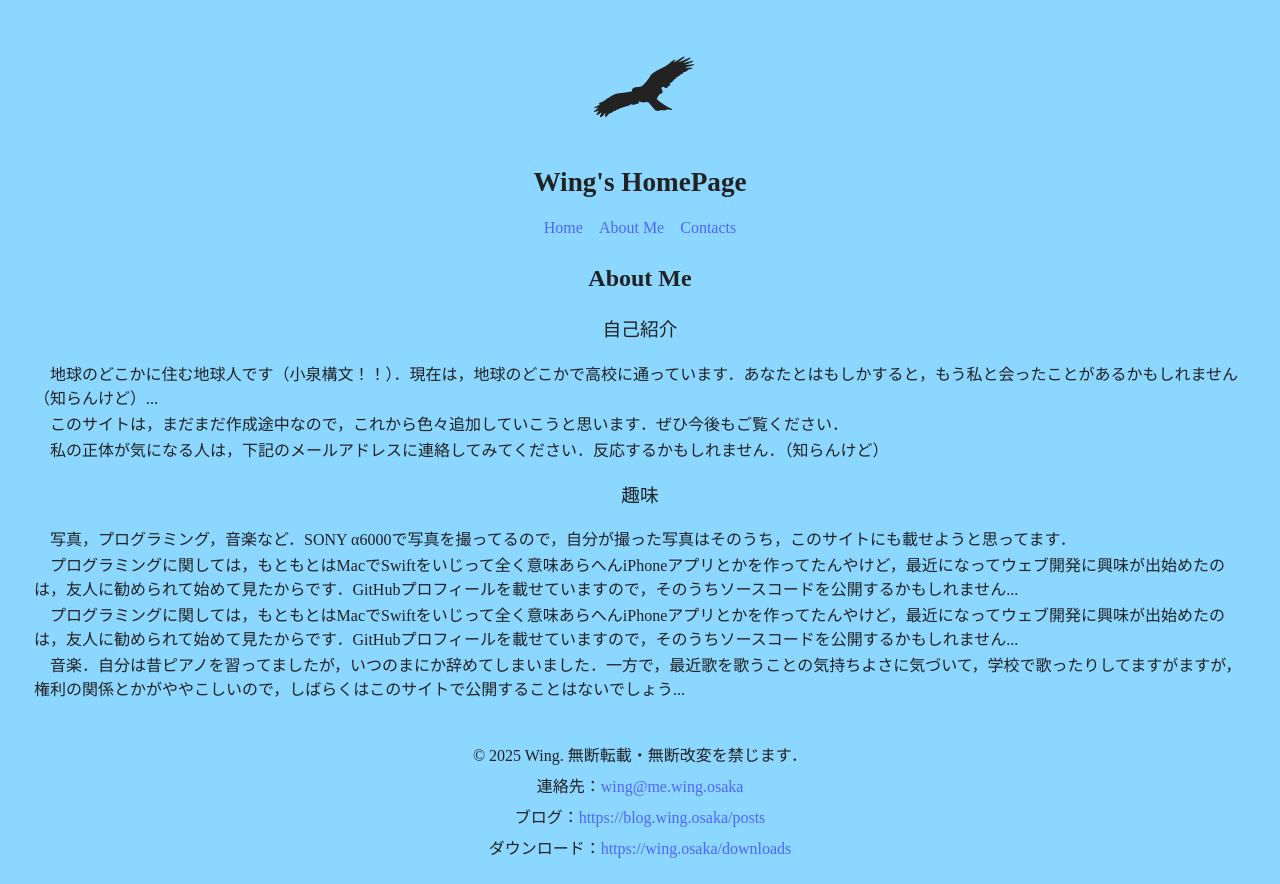
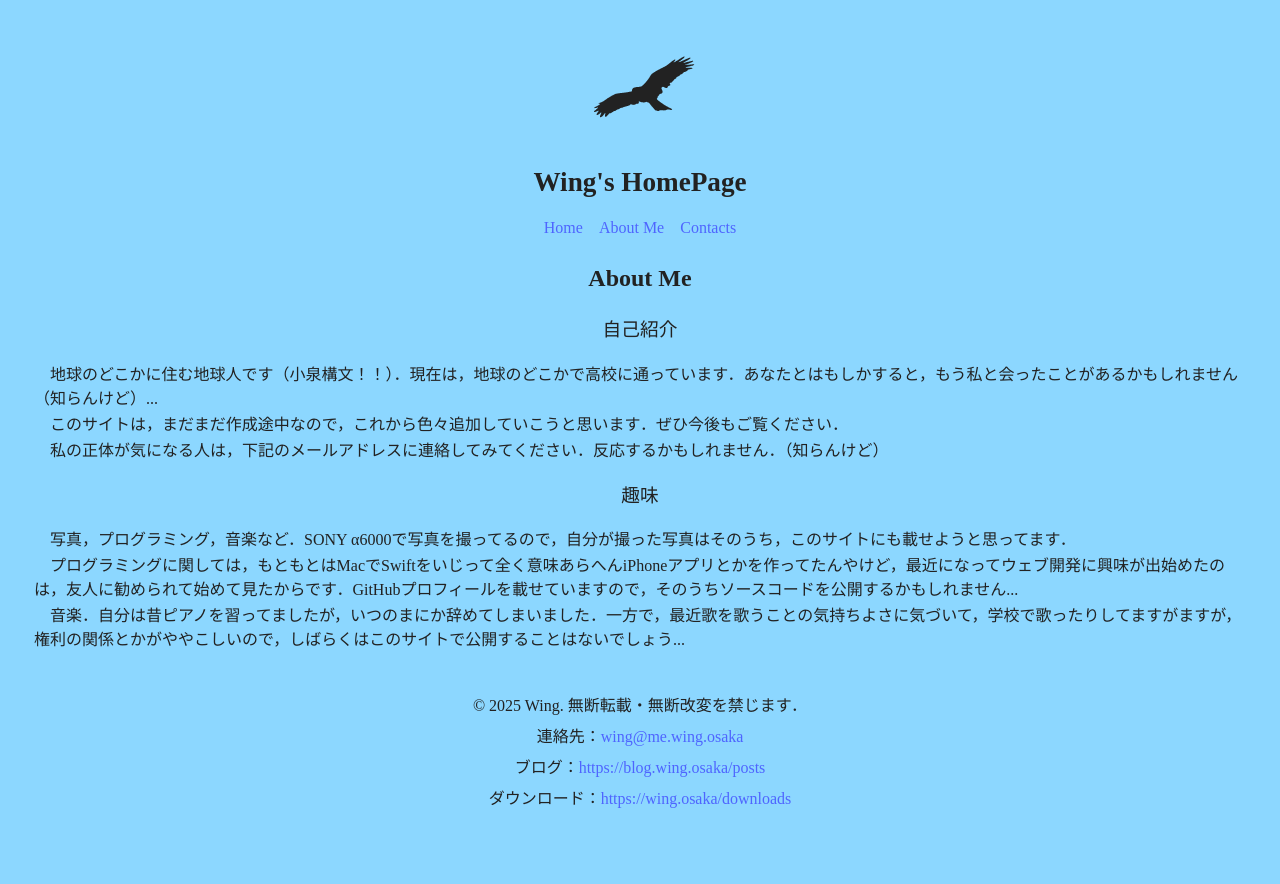
Before and after one commit to te-wing/wing-site-react, a React (Vite) app: page /about in a window 1280 px wide. After the commit the page ends 834 px from the top, so only its background shows below. Built offline with nearby package versions, Linux system fonts and the light colour scheme; a web font is replaced by a local one.

Commit message:
About.jsx を更新
delete

```diff
--- a/src/pages/About.jsx
+++ b/src/pages/About.jsx
@@ -15,7 +15,6 @@ export default function About() {
             <h3>趣味</h3>
             <p className="text">写真，プログラミング，音楽など．SONY α6000で写真を撮ってるので，自分が撮った写真はそのうち，このサイトにも載せようと思ってます．</p>
             <p className="text">プログラミングに関しては，もともとはMacでSwiftをいじって全く意味あらへんiPhoneアプリとかを作ってたんやけど，最近になってウェブ開発に興味が出始めたのは，友人に勧められて始めて見たからです．GitHubプロフィールを載せていますので，そのうちソースコードを公開するかもしれません...</p>
-            <p className="text">プログラミングに関しては，もともとはMacでSwiftをいじって全く意味あらへんiPhoneアプリとかを作ってたんやけど，最近になってウェブ開発に興味が出始めたのは，友人に勧められて始めて見たからです．GitHubプロフィールを載せていますので，そのうちソースコードを公開するかもしれません...</p>
             <p className="text">音楽．自分は昔ピアノを習ってましたが，いつのまにか辞めてしまいました．一方で，最近歌を歌うことの気持ちよさに気づいて，学校で歌ったりしてますがますが，権利の関係とかがややこしいので，しばらくはこのサイトで公開することはないでしょう...</p>
         </>
     );
```
